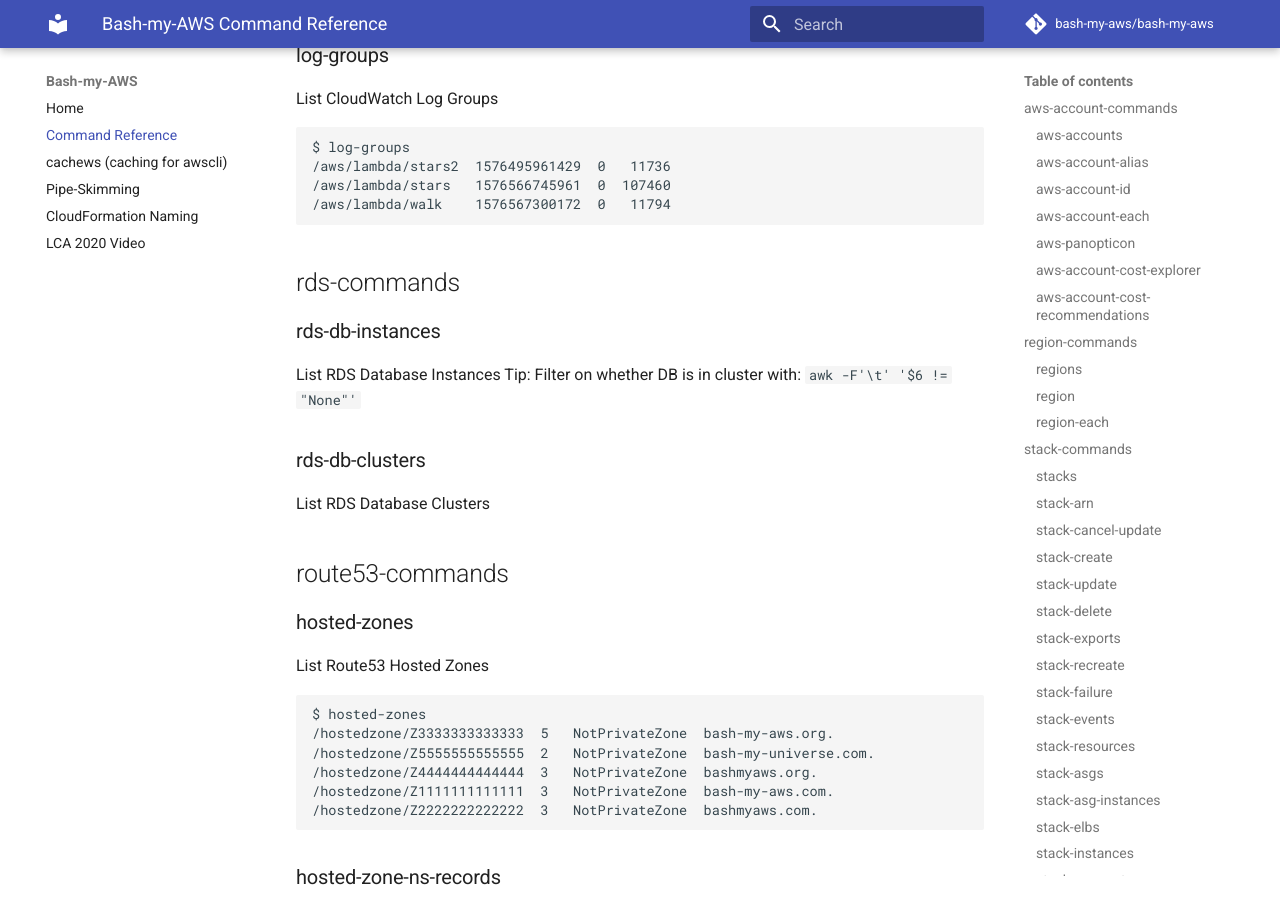
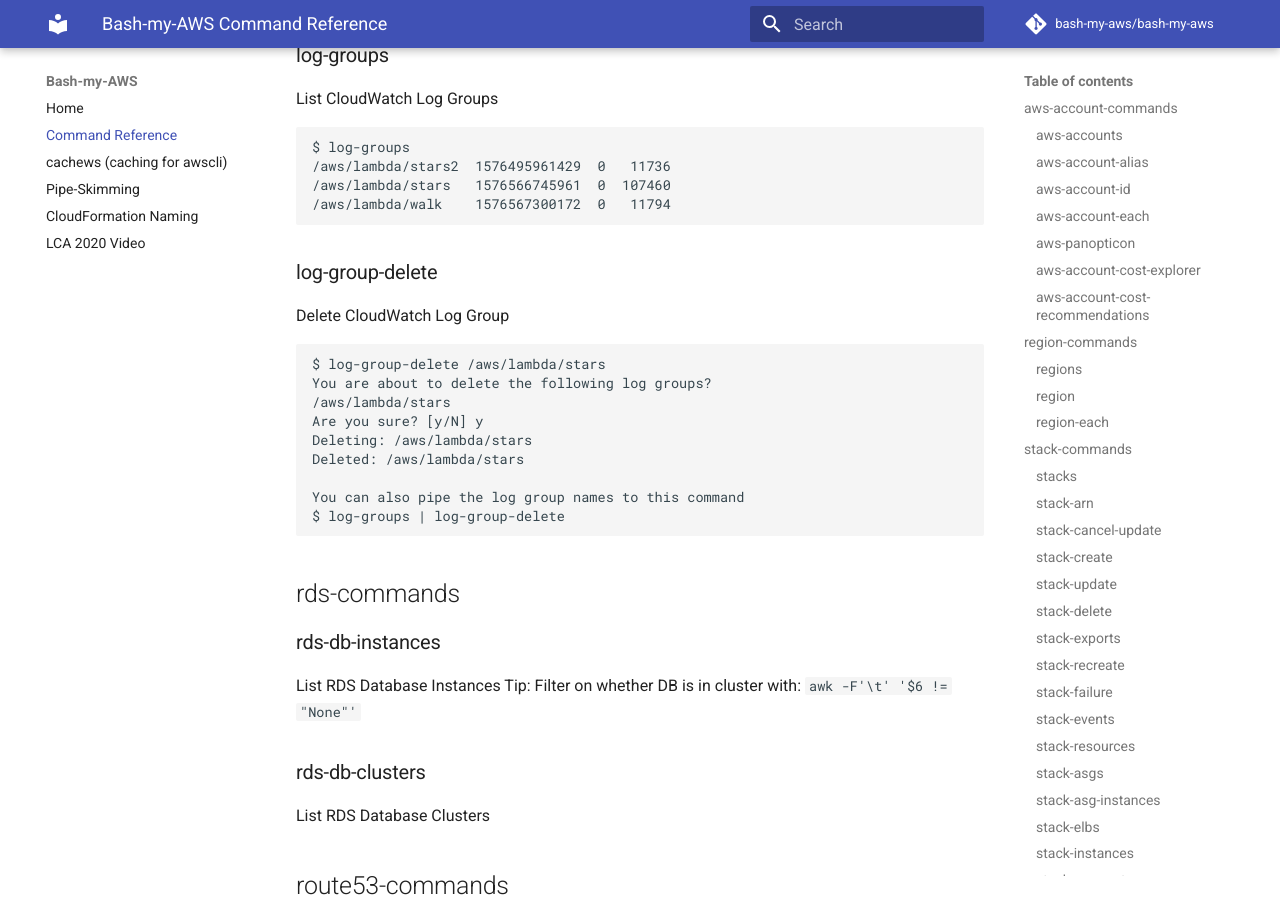
Before and after one commit to bash-my-aws/bash-my-aws, an MkDocs documentation site: the page built from docs/command-reference.md, in a window 1280 px wide and 900 px high, scrolled down 35874 px. Built offline with MkDocs 1.6.1 and Material for MkDocs 9.7.7, drawn with Linux system fonts in a browser that asks for light colours; comment, search, counter and statistics services are not loaded; some of the changed text lies outside the part shown.

Commit message:
build output

```diff
--- a/docs/command-reference.md
+++ b/docs/command-reference.md
@@ -1779,6 +1779,21 @@
     /aws/lambda/walk    1576567300172  0   11794
 
 
+### log-group-delete
+
+Delete CloudWatch Log Group
+
+    $ log-group-delete /aws/lambda/stars
+    You are about to delete the following log groups?
+    /aws/lambda/stars
+    Are you sure? [y/N] y
+    Deleting: /aws/lambda/stars
+    Deleted: /aws/lambda/stars
+
+    You can also pipe the log group names to this command
+    $ log-groups | log-group-delete
+
+
 ## rds-commands
 
 
```
Also changed, not shown: other parts of docs/command-reference.md (+3 -3 lines), 2 other files.
